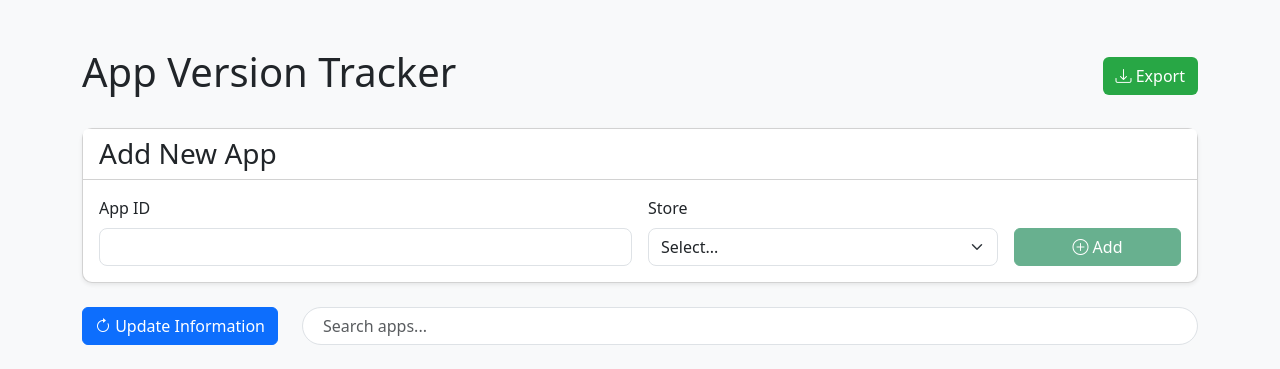
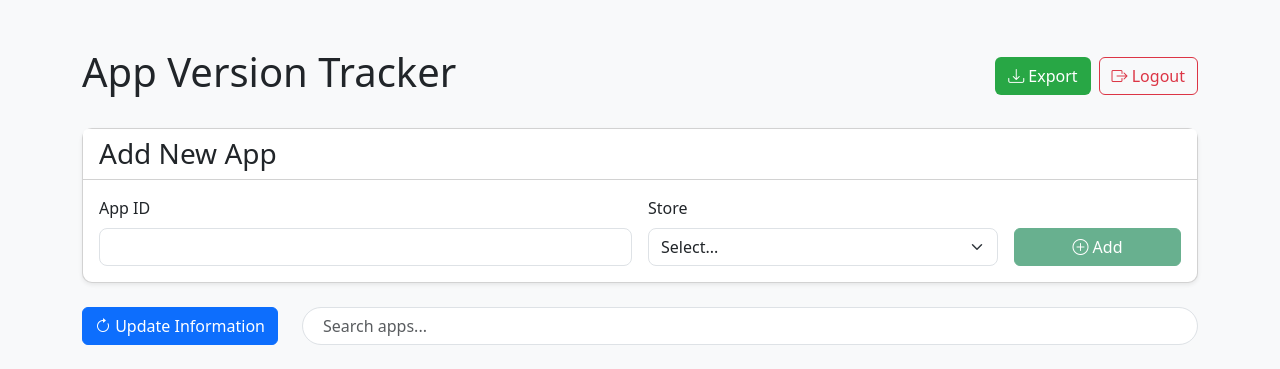
Before and after one commit to NoelMiranda1/traking-apps-stores, a Django app: page / in a window 1280 px wide. Shown: the top 369 px of the page. Run offline with Django 5.2, Linux system fonts and the light colour scheme; the visitor is signed in with stand-in values (Sample User, id 1); data that the repository does not hold is empty; some libraries are stand-ins or nearby versions.

Commit message:
Add logout button

```diff
--- a/scraper/templates/scraper/app_list.html
+++ b/scraper/templates/scraper/app_list.html
@@ -67,12 +67,20 @@
     <div class="container py-5">
         <div class="d-flex justify-content-between align-items-center mb-4">
             <h1>App Version Tracker</h1>
+            <div class="d-flex gap-2">
                 <form method="post" class="d-inline">
                     {% csrf_token %}
                     <button type="submit" name="export" class="btn btn-export">
                         <i class="bi bi-download"></i> Export
                     </button>
                 </form>
+                <form method="post" action="{% url 'scraper:logout' %}" class="d-inline">
+                    {% csrf_token %}
+                    <button type="submit" class="btn btn-outline-danger">
+                        <i class="bi bi-box-arrow-right"></i> Logout
+                    </button>
+                </form>
+            </div>
         </div>
 
         {% if messages %}
```
Lines whose indentation alone changed are shown as unchanged.
